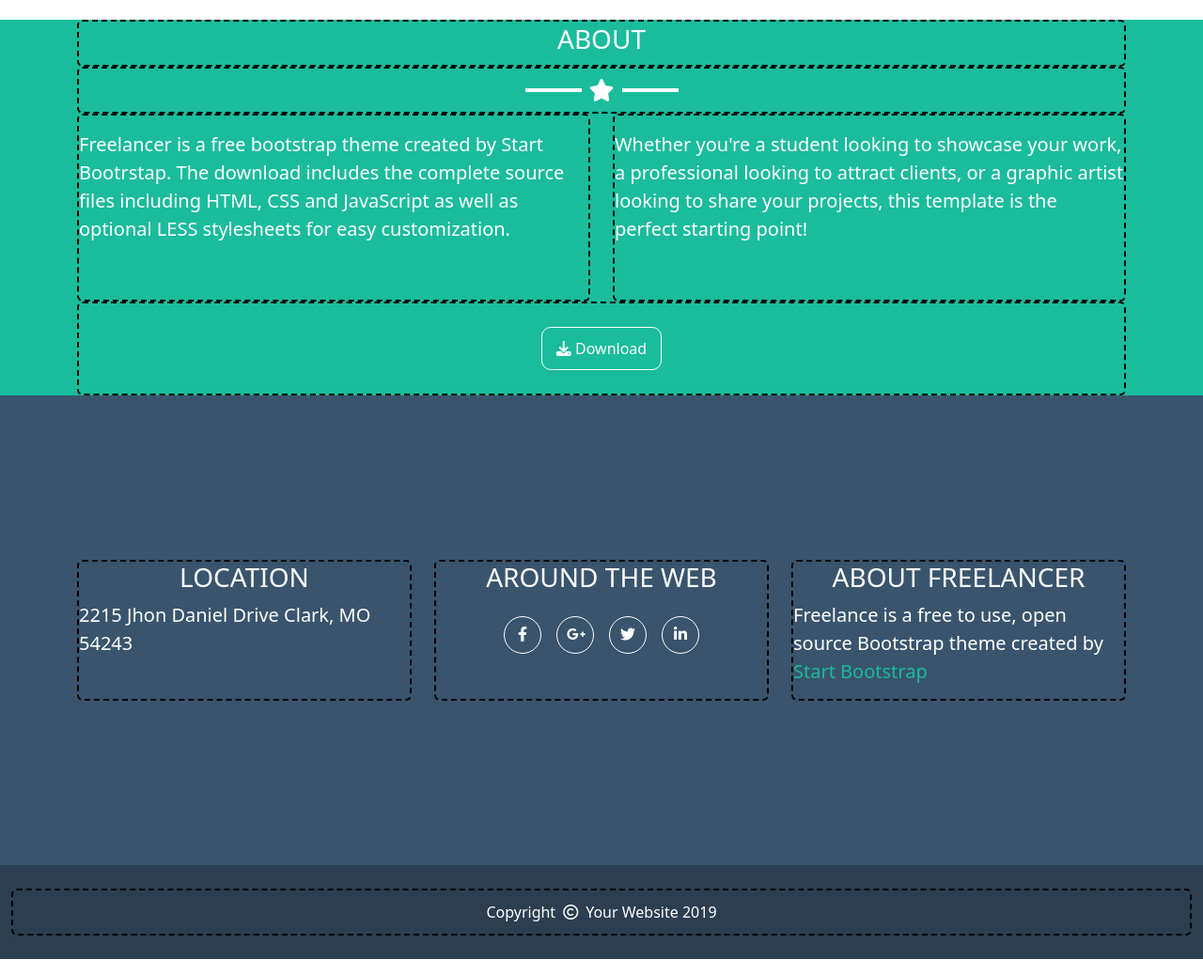
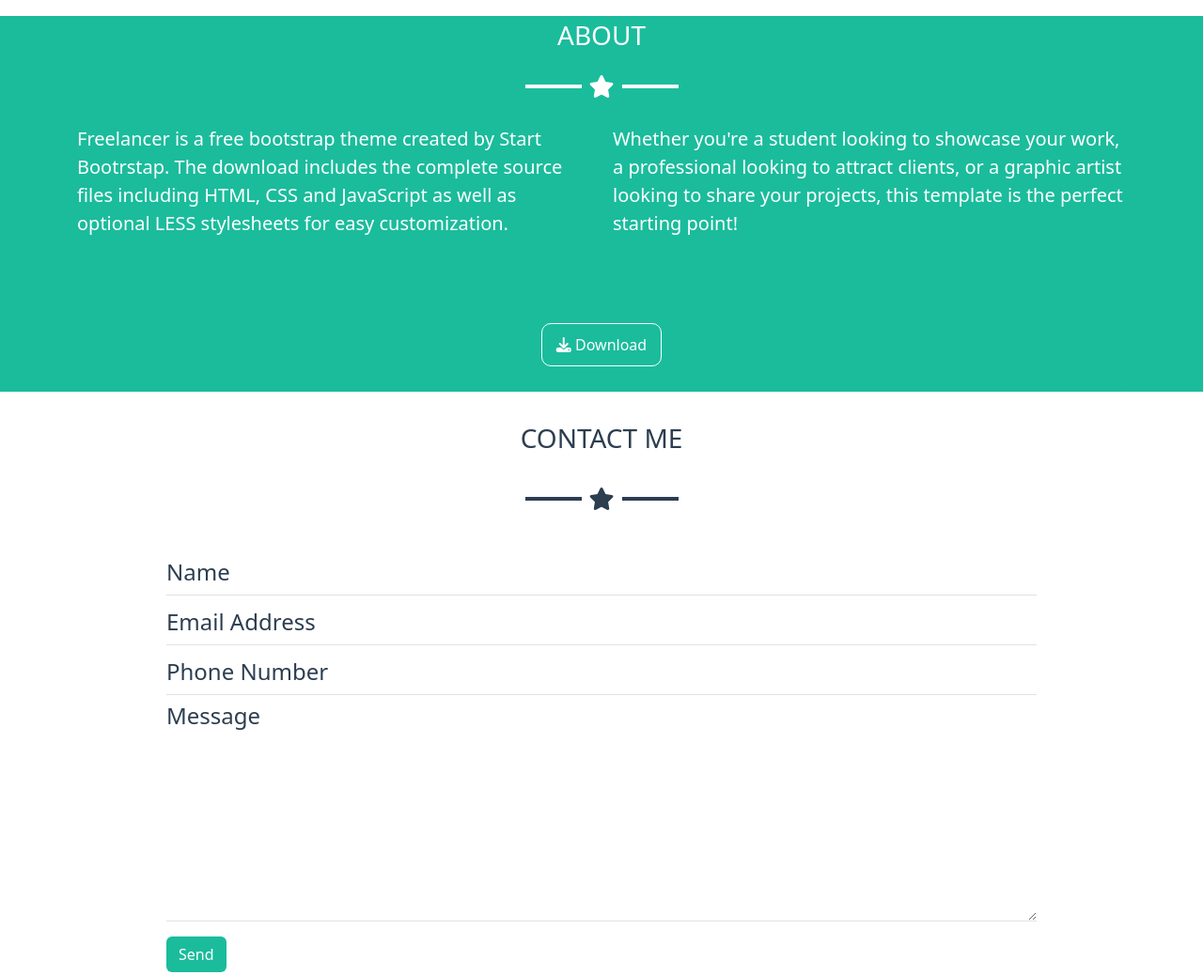
Before and after one commit to MatteoCantafio25/html-css-bootstrap-freelancer, a plain HTML site: page index.html in a window 1280 px wide. Shown: the part 1282-2320 px from the top of the page at 94% size. Drawn offline with nearby package versions, Linux system fonts and the light colour scheme.

Commit message:
form completed

```diff
--- a/index.html
+++ b/index.html
@@ -51,26 +51,26 @@
         </nav>
 
         <div class="container-fluid mb-4">
-            <div class="row row-cols-1 bg-l-aqua">
+            <div class="row row-cols-1 bg-aqua">
                 <div class="col">
-                    <div class="card b-black bg-l-aqua align-items-center justify-content-center">
+                    <div class="card b-none bg-aqua align-items-center justify-content-center">
                         <img class="avatar" src="img/avatar.svg" alt="avatar">
                     </div>
                 </div>
                 <div class="col">
-                    <div class="card b-black h-80px bg-l-aqua align-items-center justify-content-center text-white">
+                    <div class="card b-none h-80px bg-aqua align-items-center justify-content-center text-white">
                         <h1>START BOOTSTRAP</h1>
                     </div>
                 </div>
                 <div class="col">
-                    <div class="card b-black h-50px bg-l-aqua flex-row align-items-center justify-content-center gap-2">
+                    <div class="card b-none h-50px bg-aqua flex-row align-items-center justify-content-center gap-2">
                         <div class="star-line-white"></div>
                         <i class="fa-solid fa-star stella" style="color: #fff;"></i>
                         <div class="star-line-white"></div>
                     </div>
                 </div>
                 <div class="col">
-                    <div class="card b-black h-50px bg-l-aqua align-items-center justify-content-center text-white">
+                    <div class="card b-none h-50px bg-aqua align-items-center justify-content-center text-white">
                         <p class="mb-0 fs-5">GRAPHIC ARTIST - WEB DESIGNER - ILLUSTRATOR</p>
                     </div>
                 </div>
@@ -86,12 +86,12 @@
         <div class="container-fluid">
             <div class="row row-cols-1 mb-4">
                 <div class="col">
-                    <div class="card b-black h-60px align-items-center justify-content-center">
+                    <div class="card b-none h-60px align-items-center justify-content-center">
                         <h3 class="cl-dark-blue">PORTFOLIO</h3>
                     </div>
                 </div>
                 <div class="col">
-                    <div class="card b-black h-60px flex-row align-items-center justify-content-center gap-2 ">
+                    <div class="card b-none h-60px flex-row align-items-center justify-content-center gap-2 ">
                         <div class="star-line-blue"></div>
                         <i class="fa-solid fa-star stella" style="color: #2c3e50;"></i>
                         <div class="star-line-blue"></div>
@@ -137,26 +137,26 @@
 
 
         <section id="about">
-            <div class="container">
-                <div class="row row-cols-1 bg-l-aqua">
+            <div class="container mb-4">
+                <div class="row row-cols-1 bg-aqua">
                     <div class="col">
-                        <div class="card b-black h-50px bg-l-aqua align-items-center justify-content-center text-white">
+                        <div class="card b-none h-50px bg-aqua align-items-center justify-content-center text-white">
                             <h3>ABOUT</h3>
                         </div>
                     </div>
                     <div class="col">
                         <div
-                            class="card b-black h-50px bg-l-aqua flex-row align-items-center justify-content-center gap-2">
+                            class="card b-none h-50px bg-aqua flex-row align-items-center justify-content-center gap-2">
                             <div class="star-line-white"></div>
                             <i class="fa-solid fa-star stella" style="color: #fff;"></i>
                             <div class="star-line-white"></div>
                         </div>
                     </div>
                 </div>
-                <div class="row row-cols-1 row-cols-md-2 bg-l-aqua">
+                <div class="row row-cols-1 row-cols-md-2 bg-aqua">
                     <div class="col">
                         <div
-                            class="card b-black h-200px bg-l-aqua text-white align-items-center justify-content-start py-3">
+                            class="card b-none h-200px bg-aqua text-white align-items-center justify-content-start py-3">
                             <p class="mb-0 fs-5">Freelancer is a free bootstrap theme created by Start Bootrstap. The
                                 download includes the complete source files including HTML, CSS and JavaScript as well
                                 as
@@ -165,22 +165,61 @@
                     </div>
                     <div class="col">
                         <div
-                            class="card b-black h-200px bg-l-aqua text-white align-items-center justify-content-start py-3">
+                            class="card b-none h-200px bg-aqua text-white align-items-center justify-content-start py-3">
                             <p class="mb-0 fs-5">Whether you're a student looking to showcase your work, a professional
                                 looking to attract clients, or a graphic artist looking to share your projects, this
                                 template is the perfect starting point!</p>
                         </div>
                     </div>
                 </div>
-                <div class="row row-cols-1 bg-l-aqua">
+                <div class="row row-cols-1 bg-aqua">
                     <div class="col">
-                        <div
-                            class="card b-black h-100px bg-l-aqua align-items-center justify-content-center flex-grow-0">
+                        <div class="card b-none h-100px bg-aqua align-items-center justify-content-center flex-grow-0">
                             <button class="btn-aqua">
                                 <i class="fa-solid fa-download" style="color: #ffffff;"></i>
                                 <span class="text-white">Download</span>
                             </button>
                         </div>
+                    </div>
+                </div>
+            </div>
+        </section>
+
+        <section id="contacts">
+            <div class="container mb-4">
+                <div class="row row-cols-1 mb-4">
+                    <div class="col">
+                        <div class="card b-none h-60px align-items-center justify-content-center">
+                            <h3 class="cl-dark-blue">CONTACT ME</h3>
+                        </div>
+                    </div>
+                    <div class="col">
+                        <div class="card b-none h-60px flex-row align-items-center justify-content-center gap-2 ">
+                            <div class="star-line-blue"></div>
+                            <i class="fa-solid fa-star stella" style="color: #2c3e50;"></i>
+                            <div class="star-line-blue"></div>
+                        </div>
+                    </div>
+                </div>
+                <div class="row justify-content-center">
+                    <div class="col col-10">
+                        <form action="">
+                            <div class="mb-1">
+                                <input type="text" class="form-control ps-0 fs-4" placeholder="Name" id="name" required>
+                            </div>
+                            <div class="mb-1">
+                                <input type="email" class="form-control fs-4" placeholder="Email Address" id="email">
+                            </div>
+                            <div class="mb-1">
+                                <input type="tel" class="form-control fs-4" placeholder="Phone Number" id="phone">
+                            </div>
+
+                            <div class="mb-3">
+                                <label for="message" class="form-label fs-4 cl-2c3e50">Message</label>
+                                <textarea class="form-control fs-4" id="message" rows="5"></textarea>
+                            </div>
+                            <button class="btn bg-aqua text-white">Send</button>
+                        </form>
                     </div>
                 </div>
             </div>
@@ -195,14 +234,14 @@
                 <div class="row row-cols-1 row-cols-md-3 h-500px bg-3A546D">
                     <div class="col d-flex align-items-center">
                         <div
-                            class="card b-black bg-3A546D h-150px w-100 text-white align-items-center justify-content-start">
+                            class="card b-none bg-3A546D h-150px w-100 text-white align-items-center justify-content-start">
                             <h3>LOCATION</h3>
                             <p class="fs-5">2215 Jhon Daniel Drive Clark, MO 54243</p>
                         </div>
                     </div>
                     <div class="col d-flex align-items-center">
                         <div
-                            class="card b-black bg-3A546D h-150px w-100 text-white align-items-center justify-content-start gap-3">
+                            class="card b-none bg-3A546D h-150px w-100 text-white align-items-center justify-content-start gap-3">
                             <h3>AROUND THE WEB</h3>
                             <div class="icons d-flex gap-3">
                                 <i class="fa-brands fa-facebook-f b-radius-50" style="color: #ffffff;"></i>
@@ -214,7 +253,7 @@
                     </div>
                     <div class="col d-flex align-items-center">
                         <div
-                            class="card b-black bg-3A546D h-150px w-100 text-white text-white align-items-center justify-content-start">
+                            class="card b-none bg-3A546D h-150px w-100 text-white text-white align-items-center justify-content-start">
                             <h3>ABOUT FREELANCER</h3>
                             <p class="fs-5">Freelance is a free to use, open source Bootstrap theme created by <span
                                     class="cl-aqua">Start Bootstrap</span></p>
@@ -230,7 +269,7 @@
                 <div class="row row-cols-1 h-100px bg-l-grey d-flex align-items-center">
                     <div class="col">
                         <div
-                            class="card b-black h-50px bg-l-grey align-items-center justify-content-center text-white flex-row gap-2">
+                            class="card b-none h-50px bg-l-grey align-items-center justify-content-center text-white flex-row gap-2">
                             <p class="mb-0">Copyright</p>
                             <i class="fa-regular fa-copyright" style="color: #ffffff;"></i>
                             <p class="mb-0">Your Website 2019</p>
--- a/style.css
+++ b/style.css
@@ -4,6 +4,10 @@
 
 .b-black {
     border: 2px dashed black;
+}
+
+.b-none {
+    border: none;
 }
 
 .h-100px {
@@ -73,11 +77,15 @@
     color: #1ABC9C;
 }
 
+.cl-2c3e50 {
+    color: #2c3e50;
+}
+
 #about {
     background-color: #1ABC9C;
 }
 
-.bg-l-aqua {
+.bg-aqua {
     background-color: #1ABC9C;
 }
 
@@ -132,6 +140,26 @@
     text-align: center;
 }
 
+/* Form */
+
+#contacts {
+    min-height: 500px;
+}
+
+#contacts .form-control {
+    padding-left: 0;
+    border-radius: 0;
+    border-width: 0 0 1px 0;
+}
+
+#contacts .form-control::placeholder {
+    color: #2C3E50;
+}
+
+#contacts .form-control:focus {
+    box-shadow: none
+}
+
 /* Footer */
 
 #footer-top {
```
